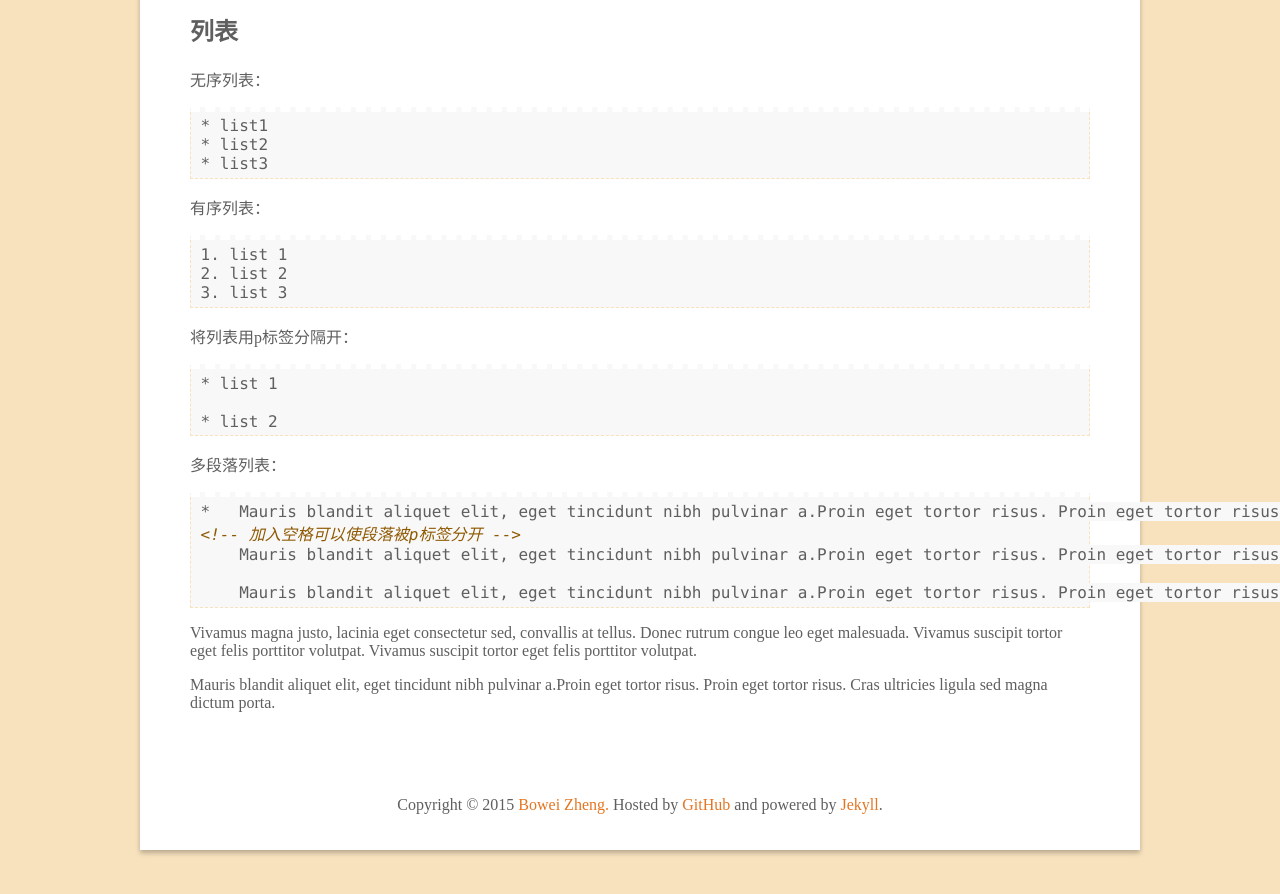
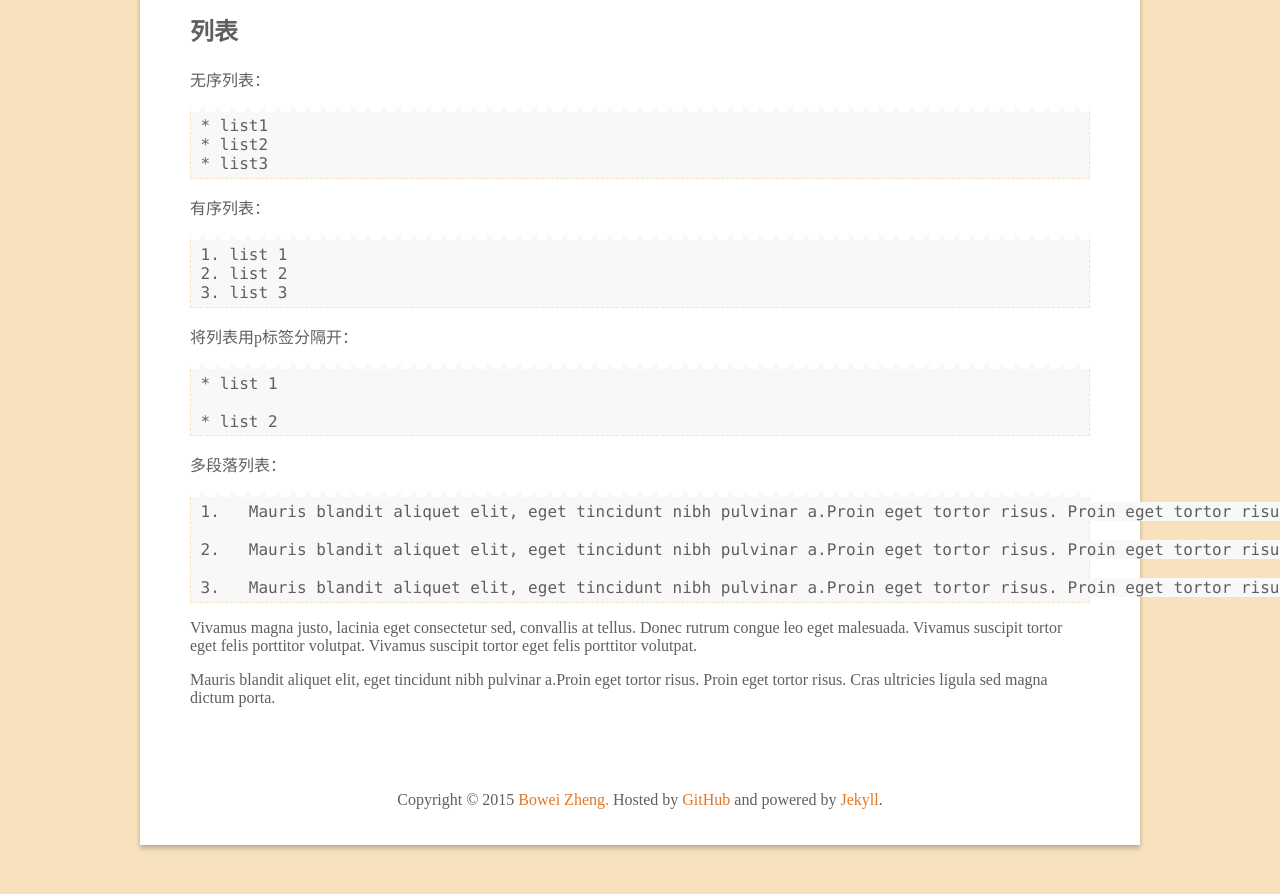
Before and after one commit to wynn719/blog, a Jekyll site: the page built from _posts/2015-02-15-Markdown-note.md, in a window 1280 px wide and 900 px high, scrolled down 1590 px. Shown: the top 894 px of the window. Built offline with Jekyll 4.4.1, drawn with Linux system fonts in a browser that asks for light colours; comment, search, counter and statistics services are not loaded.

Commit message:
Update 2015-02-15-Markdown-note.md

```diff
--- a/_posts/2015-02-15-Markdown-note.md
+++ b/_posts/2015-02-15-Markdown-note.md
@@ -92,15 +92,15 @@ categories:
 
 多段落列表：
 {% highlight html %}
-*   Mauris blandit aliquet elit, eget tincidunt nibh pulvinar a.Proin eget tortor risus. Proin eget tortor risus. Cras ultricies ligula sed magna dictum porta.
-<!-- 加入空格可以使段落被p标签分开 -->
-    Mauris blandit aliquet elit, eget tincidunt nibh pulvinar a.Proin eget tortor risus. Proin eget tortor risus.Crasultricies ligula sed magna dictum porta.
+1.   Mauris blandit aliquet elit, eget tincidunt nibh pulvinar a.Proin eget tortor risus. Proin eget tortor risus. Cras ultricies ligula sed magna dictum porta.
 
-    Mauris blandit aliquet elit, eget tincidunt nibh pulvinar a.Proin eget tortor risus. Proin eget tortor risus. Cras ultricies ligula sed magna dictum porta.
+2.   Mauris blandit aliquet elit, eget tincidunt nibh pulvinar a.Proin eget tortor risus. Proin eget tortor risus.Crasultricies ligula sed magna dictum porta.
+
+3.   Mauris blandit aliquet elit, eget tincidunt nibh pulvinar a.Proin eget tortor risus. Proin eget tortor risus. Cras ultricies ligula sed magna dictum porta.
 {% endhighlight %}
 
-*   Vivamus magna justo, lacinia eget consectetur sed, convallis at tellus. Donec rutrum congue leo eget malesuada.
-    Vivamus suscipit tortor eget felis porttitor volutpat. Vivamus suscipit tortor eget felis porttitor volutpat.
+1.   Vivamus magna justo, lacinia eget consectetur sed, convallis at tellus. Donec rutrum congue leo eget malesuada.
+     Vivamus suscipit tortor eget felis porttitor volutpat. Vivamus suscipit tortor eget felis porttitor volutpat.
 
-*   Mauris blandit aliquet elit, eget tincidunt nibh pulvinar a.Proin eget tortor risus. Proin eget tortor risus. Cras
+2.   Mauris blandit aliquet elit, eget tincidunt nibh pulvinar a.Proin eget tortor risus. Proin eget tortor risus. Cras
 ultricies ligula sed magna dictum porta.
```
